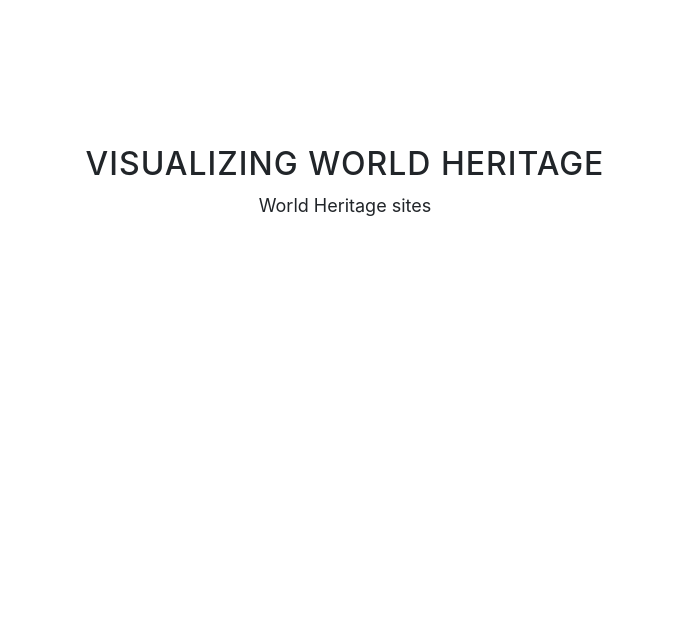
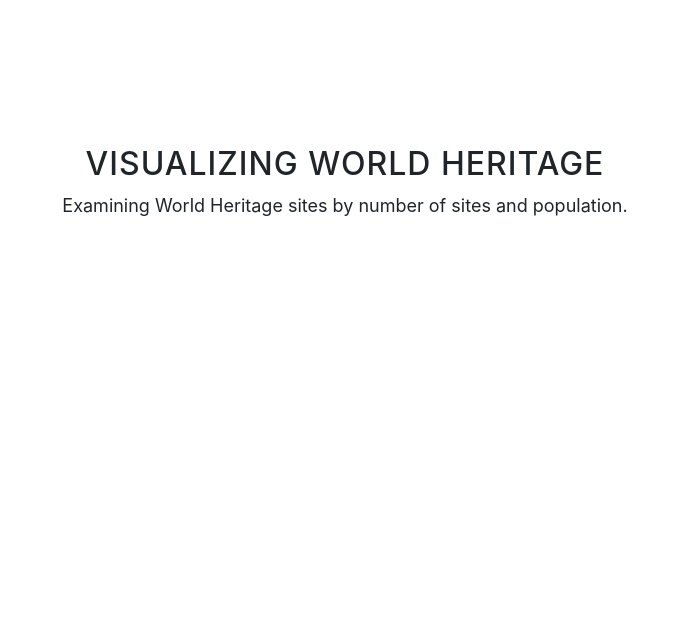
Before and after one commit to fandinod/worldheritage, a website with bundled scripts: page index.html in a window 1280 px wide. Shown: the part 1935-2570 px from the top of the page, without its empty margins (295-984 px from the left). Built offline with nearby package versions, Linux system fonts and the light colour scheme; files whose address does not match are found by name.

Commit message:
Update index.html

```diff
--- a/index.html
+++ b/index.html
@@ -84,7 +84,7 @@
     <!-- Viz Section -->
     <section id="Visualization" class="content-section text-center">
       <h2>Visualizing World Heritage</h2>
-      <p>World Heritage sites
+      <p>Examining World Heritage sites by number of sites and population.</p>
         <div class="container">
         <div class="col-lg-8 mx-auto">
     </p>
```
